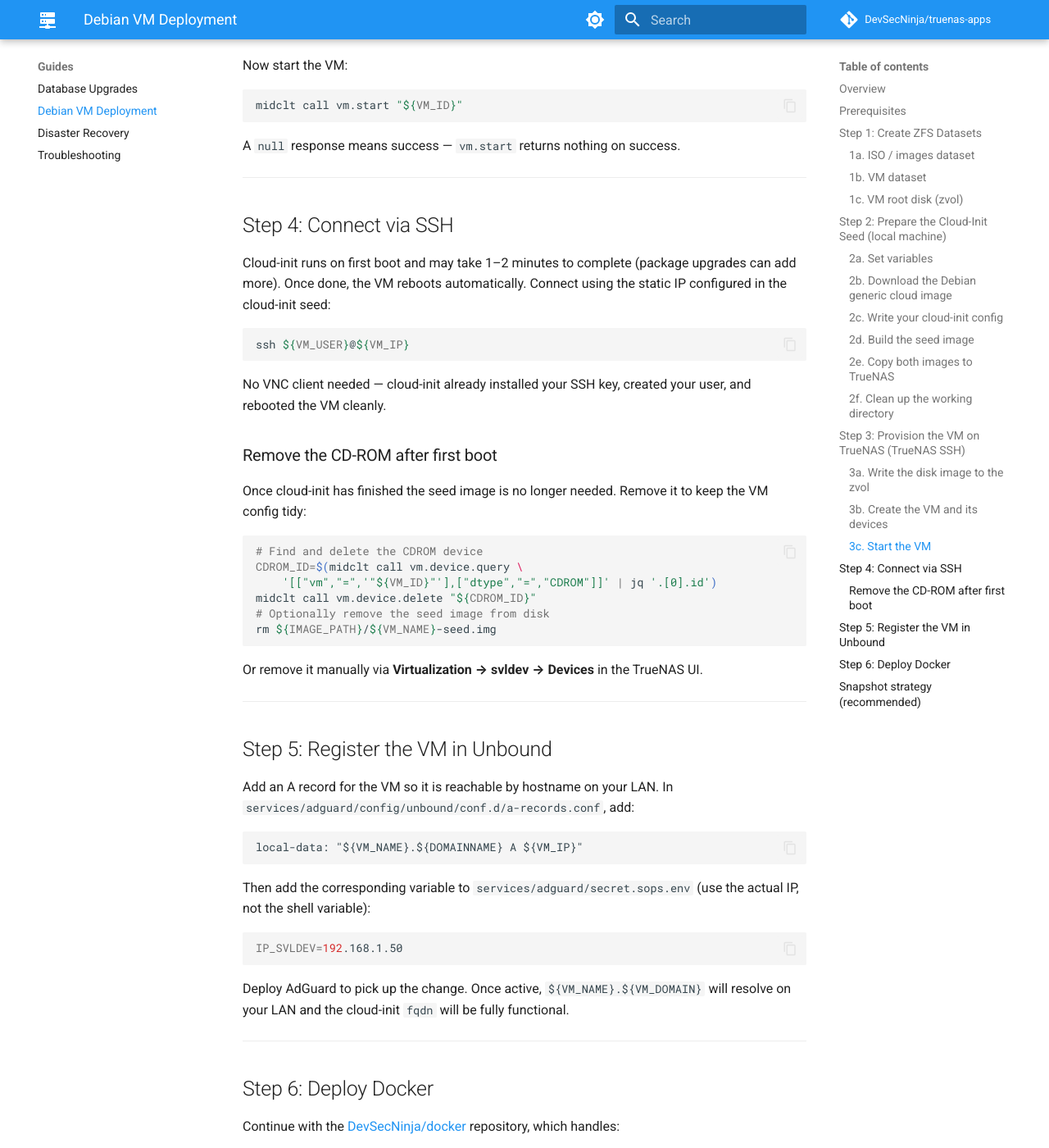
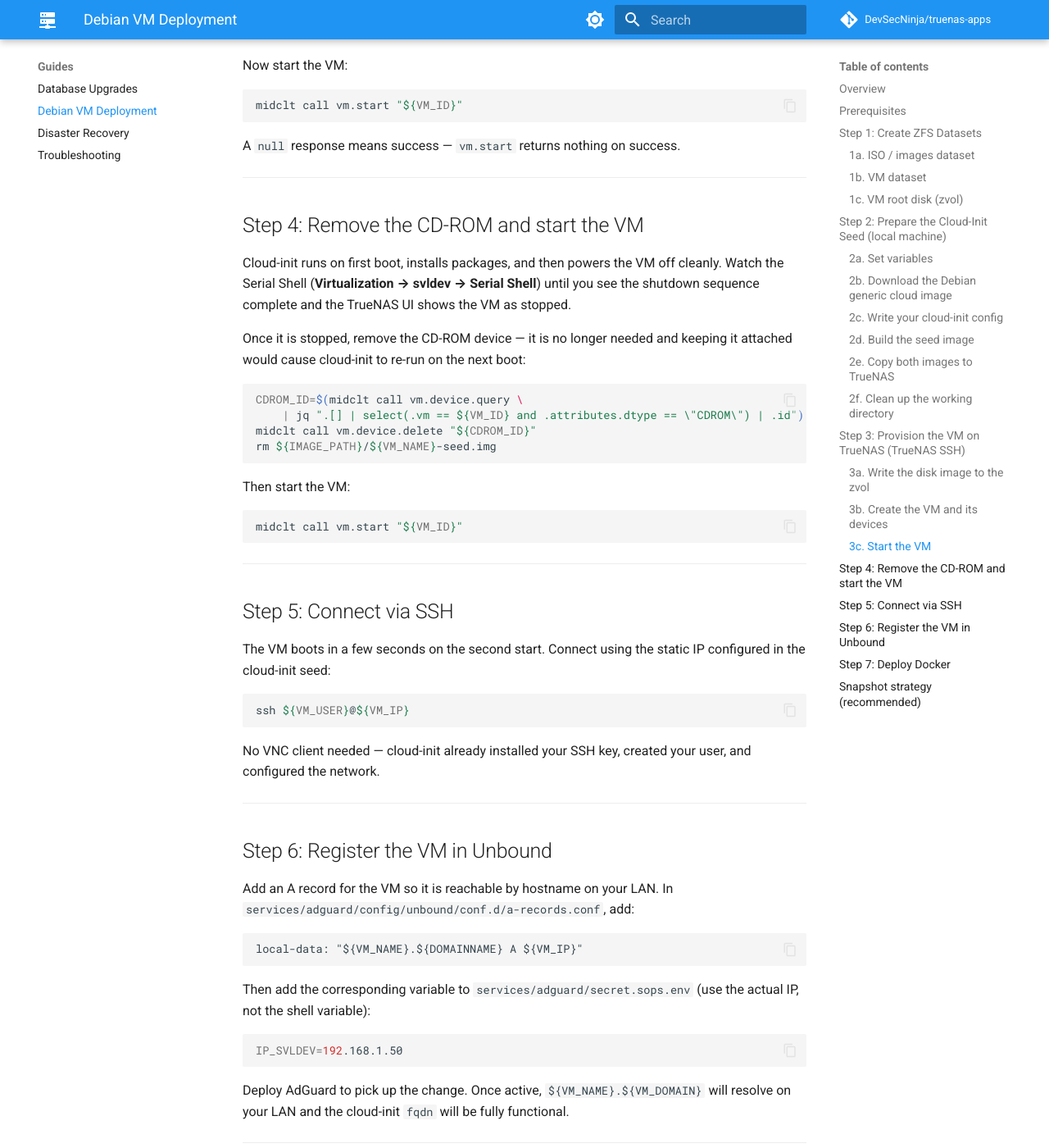
Before and after one commit to DevSecNinja/truenas-apps, an MkDocs documentation site: the page built from docs/VM-DEBIAN.md, in a window 1280 px wide and 1400 px high, scrolled down 9819 px. Shown: the whole window at 82% size. Built offline with MkDocs 1.6.1 and Material for MkDocs 9.7.7, drawn with Linux system fonts in a browser that asks for light colours; comment, search, counter and statistics services are not loaded; some of the changed text lies outside the part shown.

Commit message:
docs: update VM-DEBIAN guide to change power state to poweroff and refine VM startup instructions

````diff
--- a/docs/VM-DEBIAN.md
+++ b/docs/VM-DEBIAN.md
@@ -424,34 +424,40 @@ A `null` response means success — `vm.start` returns nothing on success.
 
 ---
 
-## Step 4: Connect via SSH
+## Step 4: Remove the CD-ROM and start the VM
 
-Cloud-init runs on first boot and may take 1–2 minutes to complete (package upgrades can add more). Once done, the VM reboots automatically. Connect using the static IP configured in the cloud-init seed:
+Cloud-init runs on first boot, installs packages, and then powers the VM off cleanly. Watch the Serial Shell (**Virtualization → svldev → Serial Shell**) until you see the shutdown sequence complete and the TrueNAS UI shows the VM as stopped.
+
+Once it is stopped, remove the CD-ROM device — it is no longer needed and keeping it attached would cause cloud-init to re-run on the next boot:
+
+```sh
+CDROM_ID=$(midclt call vm.device.query \
+    | jq ".[] | select(.vm == ${VM_ID} and .attributes.dtype == \"CDROM\") | .id")
+midclt call vm.device.delete "${CDROM_ID}"
+rm ${IMAGE_PATH}/${VM_NAME}-seed.img
+```
+
+Then start the VM:
+
+```sh
+midclt call vm.start "${VM_ID}"
+```
+
+---
+
+## Step 5: Connect via SSH
+
+The VM boots in a few seconds on the second start. Connect using the static IP configured in the cloud-init seed:
 
 ```sh
 ssh ${VM_USER}@${VM_IP}
 ```
 
-No VNC client needed — cloud-init already installed your SSH key, created your user, and rebooted the VM cleanly.
-
-### Remove the CD-ROM after first boot
-
-Once cloud-init has finished the seed image is no longer needed. Remove it to keep the VM config tidy:
-
-```sh
-# Find and delete the CDROM device
-CDROM_ID=$(midclt call vm.device.query \
-    '[["vm","=",'"${VM_ID}"'],["dtype","=","CDROM"]]' | jq '.[0].id')
-midclt call vm.device.delete "${CDROM_ID}"
-# Optionally remove the seed image from disk
-rm ${IMAGE_PATH}/${VM_NAME}-seed.img
-```
-
-Or remove it manually via **Virtualization → svldev → Devices** in the TrueNAS UI.
+No VNC client needed — cloud-init already installed your SSH key, created your user, and configured the network.
 
 ---
 
-## Step 5: Register the VM in Unbound
+## Step 6: Register the VM in Unbound
 
 Add an A record for the VM so it is reachable by hostname on your LAN. In `services/adguard/config/unbound/conf.d/a-records.conf`, add:
 
@@ -469,7 +475,7 @@ Deploy AdGuard to pick up the change. Once active, `${VM_NAME}.${VM_DOMAIN}` wil
 
 ---
 
-## Step 6: Deploy Docker
+## Step 7: Deploy Docker
 
 Continue with the [DevSecNinja/docker](https://github.com/DevSecNinja/docker) repository, which handles:
 
````
Also changed, not shown: other parts of docs/VM-DEBIAN.md (+1 -1 lines).
